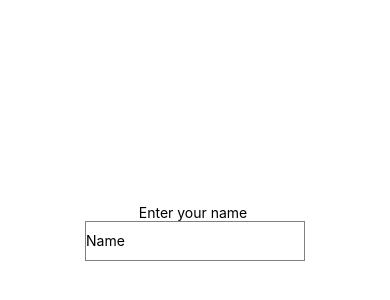
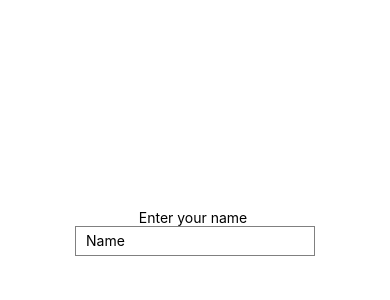
Before and after one commit to edwinbbu/native-app, a React Native app: screen / in a window 390 px wide. Shown: the part 190-490 px from the top of the page. Built offline with nearby package versions, Linux system fonts and the light colour scheme.

Commit message:
Style fixes

```diff
--- a/App.js
+++ b/App.js
@@ -26,9 +26,11 @@ const styles = StyleSheet.create({
     justifyContent: "center",
   },
   textBox: {
-    height: 40,
+    height: 30,
     borderStyle: "solid",
     borderColor: "gray",
-    borderWidth: "1px",
+    borderWidth: 1,
+    paddingLeft: 10,
+    paddingRight: 10,
   },
 });
--- a/package.json
+++ b/package.json
@@ -14,7 +14,7 @@
     "expo-status-bar": "~1.4.4",
     "react": "18.2.0",
     "react-dom": "18.2.0",
-    "react-native": "0.71.3",
+    "react-native": "0.71.14",
     "react-native-web": "~0.18.10"
   },
   "devDependencies": {
```
Also changed, not shown: 1 other file (tests, documents, lock files or other folders).
